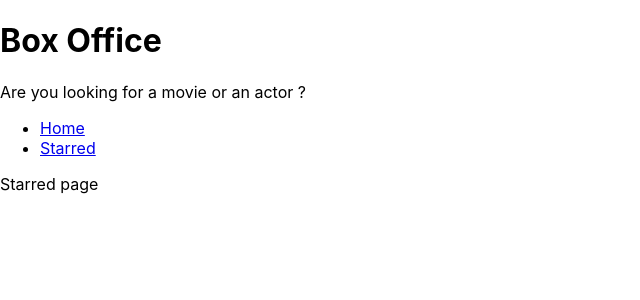
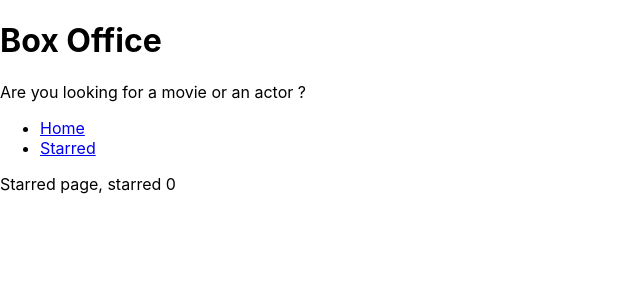
Before and after one commit to amishaswamy/box-office-app, a React (Create React App) app: page /starred in a window 1280 px wide. Shown: the top 300 px of the page, without its empty margins (0-640 px from the left). Built offline with nearby package versions, Linux system fonts and the light colour scheme.

Commit message:
created useStarredShows custom hook. placed useStarredShows hook logic in a separate file. tell user whether show is starred or not

```diff
--- a/src/components/shows/ShowCard.jsx
+++ b/src/components/shows/ShowCard.jsx
@@ -1,6 +1,6 @@
 // import { Link } from 'react-router-dom';
 
-const ShowCard = ({ name, image, id, summary, onStarMeClick }) => {
+const ShowCard = ({ name, image, id, summary, onStarMeClick, isStarred }) => {
   const summaryStripped = summary
     ? summary.split(' ').slice(0, 10).join(' ').replace(/<.+?>/g, '')
     : 'No description';
@@ -17,7 +17,7 @@
           Read more
         </a>
         <button type="button" onClick={() => onStarMeClick(id)}>
-          Star me
+          {isStarred ? 'Unstar me' : 'Star me'}
         </button>
       </div>
     </div>
--- a/src/components/shows/ShowGrid.jsx
+++ b/src/components/shows/ShowGrid.jsx
@@ -1,38 +1,8 @@
-import { useReducer, useEffect } from 'react';
-
 import ShowCard from './ShowCard';
-
-const usePersistedReducer = (reducer, initialState, localStorageKey) => {
-  const [state, dispatch] = useReducer(reducer, initialState, initial => {
-    const persistedValue = localStorage.getItem(localStorageKey);
-
-    return persistedValue ? JSON.parse(persistedValue) : initial;
-  });
-
-  useEffect(() => {
-    localStorage.setItem(localStorageKey, JSON.stringify(state));
-  }, [state, localStorageKey]);
-
-  return [state, dispatch];
-};
-const starredShowsReducer = (currentStarred, action) => {
-  switch (action.type) {
-    case 'STAR':
-      return currentStarred.concat(action.showId);
-    case 'UNSTAR':
-      return currentStarred.filter(showId => showId !== action.showId);
-    default:
-      return currentStarred;
-  }
-};
+import { useStarredShows } from '../../lib/useStarredShows';
 
 const ShowGrid = ({ shows }) => {
-  const [starredShows, dispatchStarred] = usePersistedReducer(
-    starredShowsReducer,
-    [],
-    'starredShows'
-  );
-
+  const [starredShows, dispatchStarred] = useStarredShows();
   const onStarMeClick = showId => {
     const isStarred = starredShows.includes(showId);
 
@@ -55,6 +25,7 @@
           }
           summary={data.show.summary}
           onStarMeClick={onStarMeClick}
+          isStarred={starredShows.includes(data.show.id)}
         />
       ))}
     </div>
--- /dev/null
+++ b/src/lib/useStarredShows.js
@@ -0,0 +1,29 @@
+import { useReducer, useEffect } from 'react';
+
+const usePersistedReducer = (reducer, initialState, localStorageKey) => {
+  const [state, dispatch] = useReducer(reducer, initialState, initial => {
+    const persistedValue = localStorage.getItem(localStorageKey);
+
+    return persistedValue ? JSON.parse(persistedValue) : initial;
+  });
+
+  useEffect(() => {
+    localStorage.setItem(localStorageKey, JSON.stringify(state));
+  }, [state, localStorageKey]);
+
+  return [state, dispatch];
+};
+const starredShowsReducer = (currentStarred, action) => {
+  switch (action.type) {
+    case 'STAR':
+      return currentStarred.concat(action.showId);
+    case 'UNSTAR':
+      return currentStarred.filter(showId => showId !== action.showId);
+    default:
+      return currentStarred;
+  }
+};
+
+export const useStarredShows = () => {
+  return usePersistedReducer(starredShowsReducer, [], 'starredShows');
+};
--- a/src/pages/Starred.jsx
+++ b/src/pages/Starred.jsx
@@ -1,5 +1,9 @@
+import { useStarredShows } from '../lib/useStarredShows';
+
 const Starred = () => {
-  return <div>Starred page</div>;
+  const [starredShows] = useStarredShows();
+
+  return <div>Starred page, starred {starredShows.length}</div>;
 };
 
 export default Starred;
```
